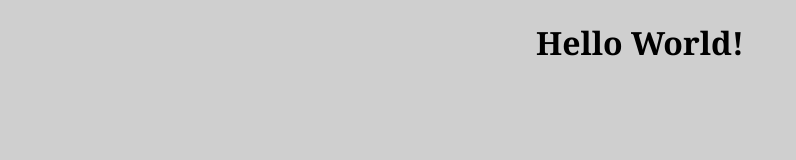
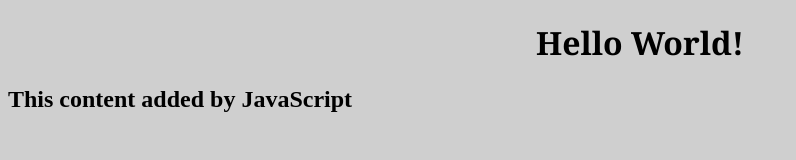
Before and after one commit to markgowen/my-personal-website, a plain HTML site: page index.html in a window 1280 px wide. Shown: the whole page, without its empty margins (0-796 px from the left). Drawn offline with Linux system fonts and the light colour scheme.

Commit message:
add script.js, connect to index.html

```diff
--- a/index.html
+++ b/index.html
@@ -6,5 +6,7 @@
   </head>
   <body>
     <h1>Hello World!</h1>
+
+    <script src="./script.js"></script>
   </body>
 </html>
--- /dev/null
+++ b/script.js
@@ -0,0 +1,4 @@
+const h2 = document.createElement("h2");
+h2.textContent = "This content added by JavaScript";
+
+document.querySelector("body").appendChild(h2);
```
